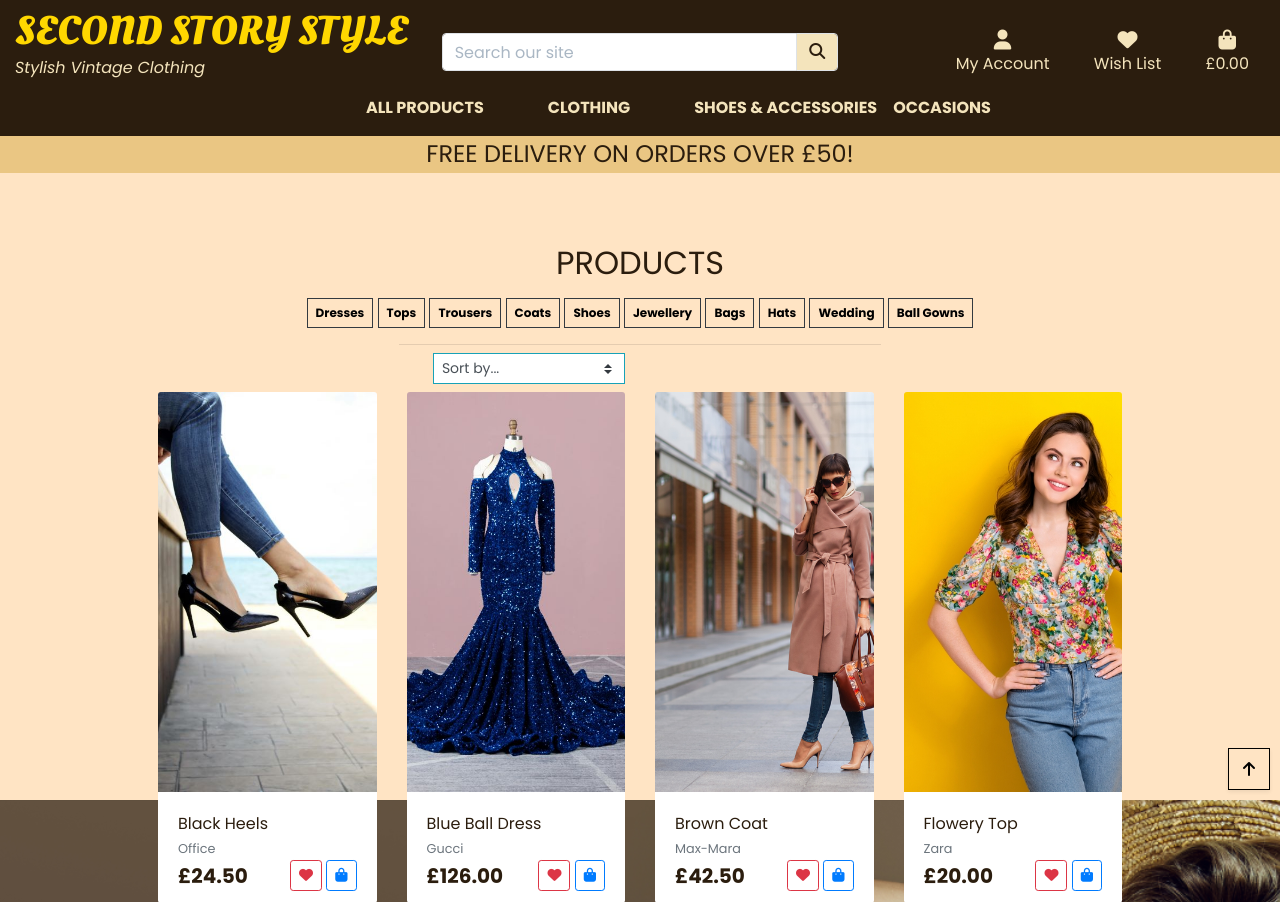
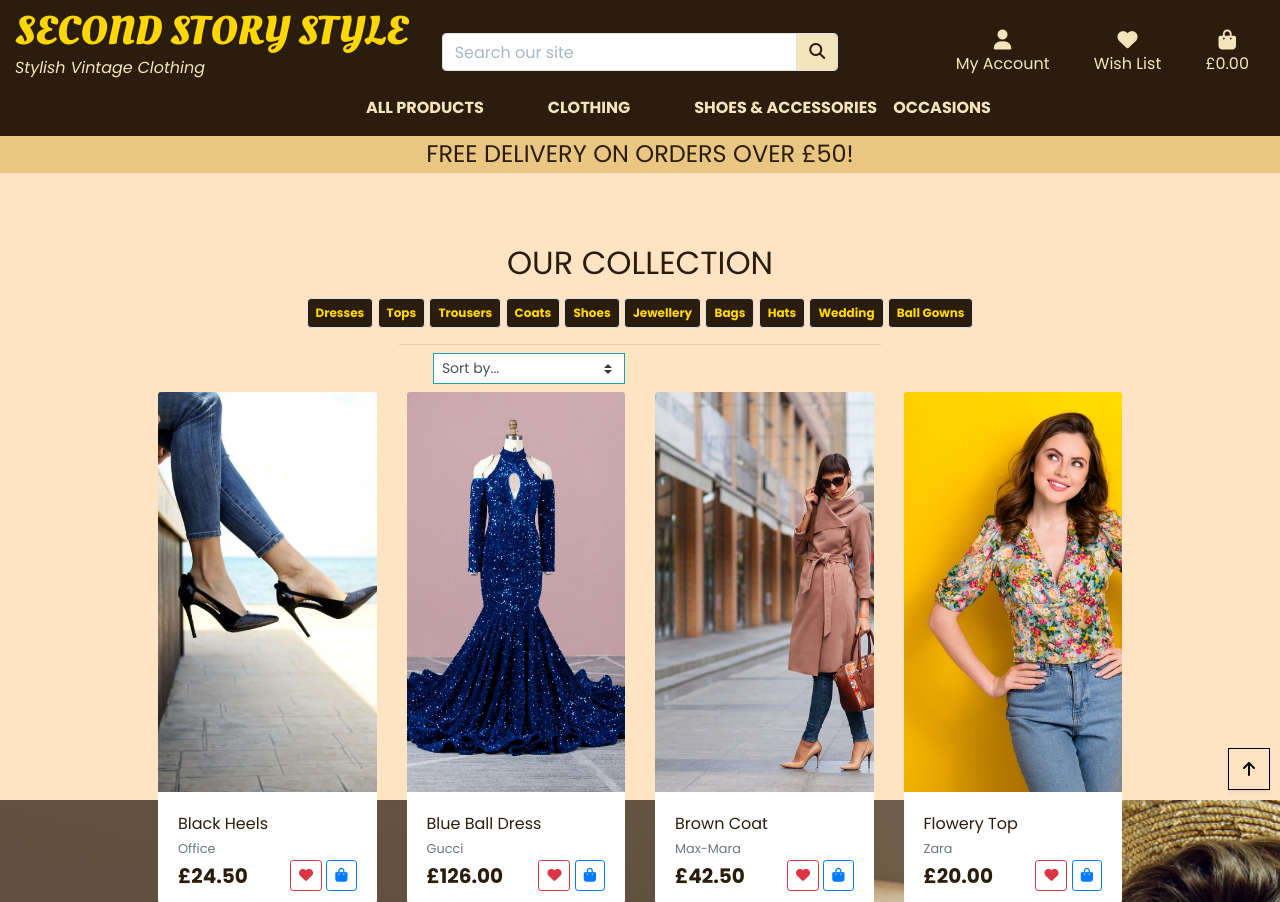
Before and after one commit to AgyLuczak/SECOND-STORY-SHOP, a Django app: page /products/ in a window 1280 px wide. Shown: the top 902 px of the page. Run offline with Django 3.2, Linux system fonts and the light colour scheme; data comes from the database, SQL or seed files in the repository; some libraries are stand-ins or nearby versions.

Commit message:
Change color of the badges, add hover effect

```diff
--- a/products/templates/products/products.html
+++ b/products/templates/products/products.html
@@ -14,10 +14,10 @@
 <div class="container-fluid">
     <div class="row">
         <div class="col text-center mt-3">
-            <h2 class="logo-font">Products</h2>
+            <h2 class="logo-font">Our Collection</h2>
             {% for category in current_categories %}
             <a href="{% url 'products' %}?category={{ category.name }}" class="category-badge text-decoration-none">
-                <span class="badge badge-white text-black rounded-0 border border-dark p-2 mt-2">
+                <span class="badge border p-2 mt-2">
                     {{ category.friendly_name|default:category.name }}
                 </span>
             </a>
--- a/static/css/base.css
+++ b/static/css/base.css
@@ -336,9 +336,19 @@ icon:hover {
     z-index: -1;
 }
 
+/*Bagdes*/
+
+a.category-badge>span.badge {
+    background-color: #2b1d0e;
+    color: gold;
+
+}
+
 a.category-badge>span.badge:hover {
-    background: #212529 !important;
-    color: #fff !important;
+    background-color: gold;
+    color: #2b1d0e;
+    transform: scale(1.1);
+    transition: .5s ease-in-out;
 }
 
 .btt-button {
```
Also changed, not shown: 1 other file.
